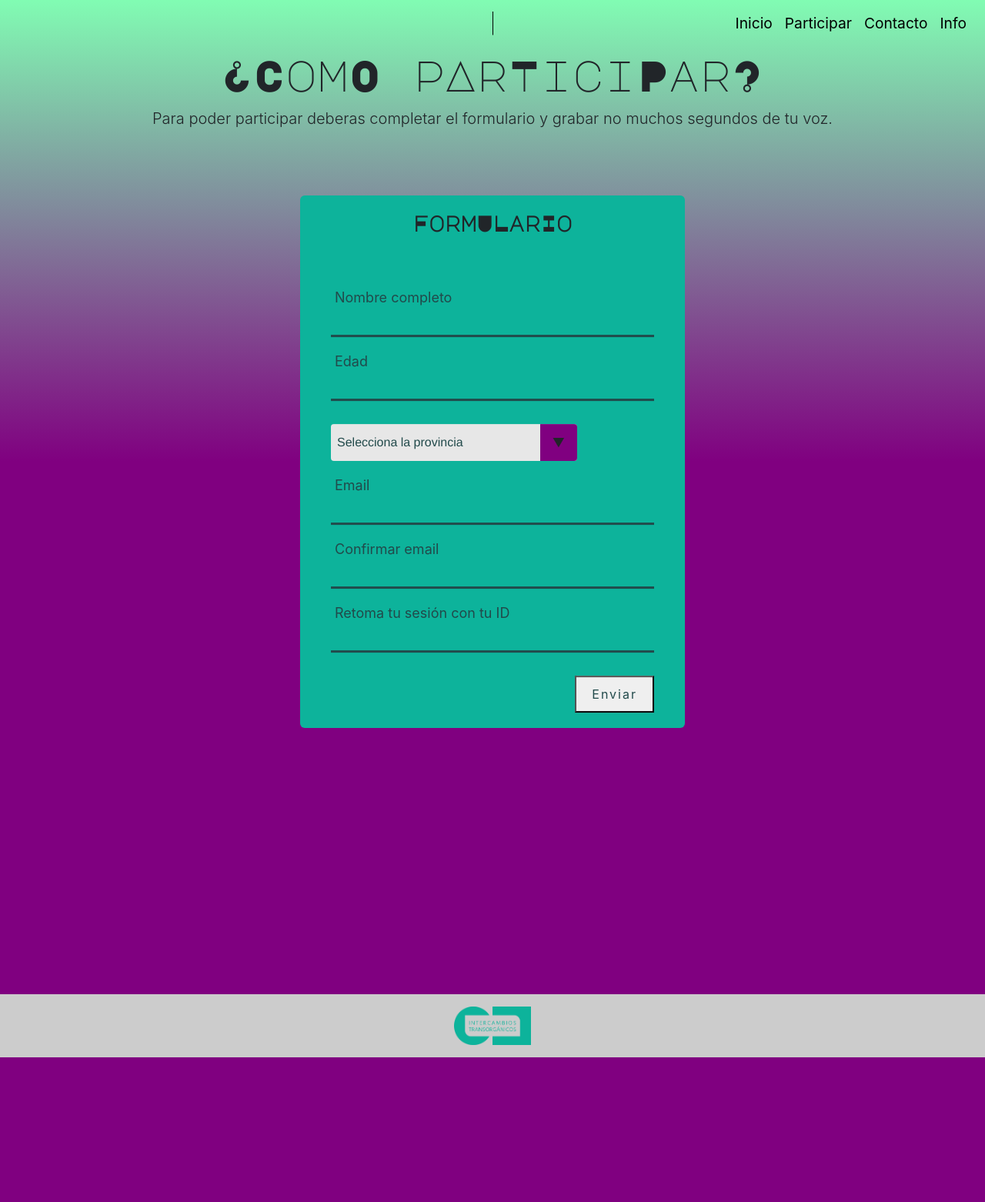
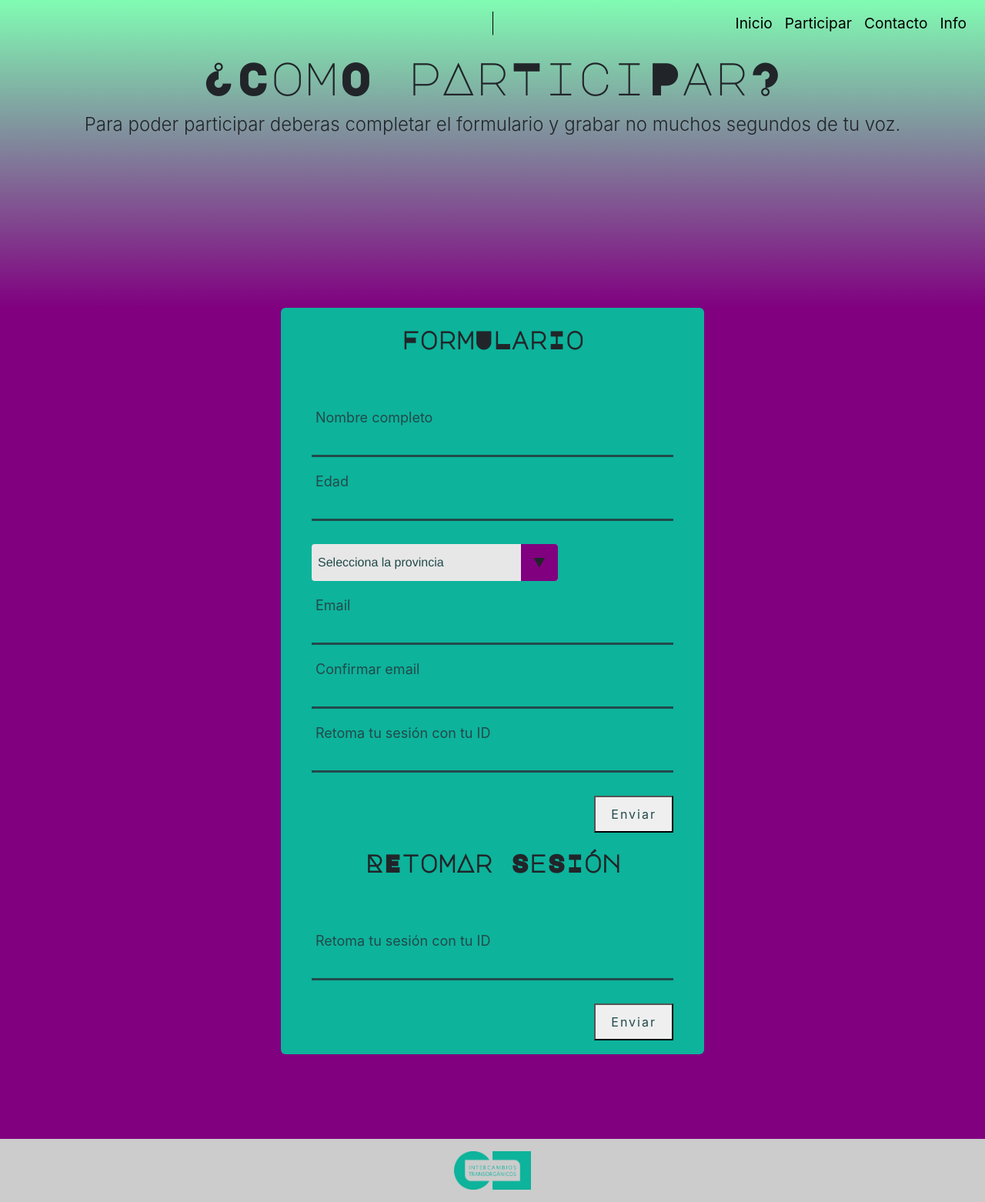
Before and after one commit to MatiasDiBernardo/Archivoz_Web, a Flask app: page /registro_voces in a window 1280 px wide. Shown: the whole page at 77% size. Before the commit the page ends 1374 px from the top, so only its background shows below. Run offline with Flask 3, Linux system fonts and the light colour scheme; some libraries are stand-ins or nearby versions.

Commit message:
Modificacion del form (css y html)

```diff
--- a/website/static/css/styleformulario.css
+++ b/website/static/css/styleformulario.css
@@ -1,30 +1,73 @@
 .jumbotron {
-    height: 75vh;
+    height: 50vh;
     position: static;
 }
 
+.jumbotron h1 {
+    font-size: 3.75rem;
+}
+
+.jumbotron p {
+    font-size: 1.5rem;
+}
+
+.contenedor-externo {
+    width: 100%;
+    height: 85vh;
+    display: flex;
+    justify-content: center;
+    align-items: flex-start;
+    background: #800080;
+}
+
+.contenedor-externo-login {
+    width: 100%;
+    height: 50vh;
+    display: flex;
+    justify-content: center;
+    align-items: flex-start;
+    background: #800080;
+}
+
+.formulario {
+    width: 550px;
+    height: 700px;
+    background: #0DB39B;
+    border-radius: 6px;
+}
+
+.formulario-login {
+    width: 550px;
+    height: 290px;
+    background: #0DB39B;
+    border-radius: 6px;
+}
 
 .formulario h3 {
     font-family: 'Major Mono Display', monospace;
+    font-size: 2rem;
     padding: 0.7em;
     text-align: center;
     font-weight: 600;
 }
 
-.formulario {
-    position: relative;
-    bottom: 70%;
-    left: 50%;
-    transform: translate(-50%, -50%);
-    width: 500px;
-    background: #0DB39B;
-    border-radius: 6px;
+.formulario-login h3 {
+    font-family: 'Major Mono Display', monospace;
+    font-size: 2rem;
+    padding: 0.7em;
+    text-align: center;
+    font-weight: 600;
 }
+
 
 .formulario form {
     padding: 20px 40px;
     box-sizing: border-box;
+}
 
+.formulario-login form {
+    padding: 20px 40px;
+    box-sizing: border-box;
 }
 
 form .entrada {
--- a/website/templates/base.html
+++ b/website/templates/base.html
@@ -57,8 +57,45 @@
       </nav>
     </div>
 
+    <!-- Modal contacto -->
+    <div class="modal fade" id="contactoModal" tabindex="-1" role="dialog" aria-labelledby="exampleModalLabel"
+      aria-hidden="true">
+      <div class="modal-dialog modal-dialog-centered" role="document">
+        <div class="modal-content ">
+          <div class="modal-header bg-col">
+            <h5 class="modal-title">#Contacto</h5>
+            <button type="button" class="close" data-dismiss="modal" aria-label="Close">
+              <span aria-hidden="true">&times;</span>
+            </button>
+          </div>
+          <div class="modal-body  bg-clonar bg-col redes-bg">
+
+            <div class="modal-content contactContent">
+              <a href="https://www.instagram.com/intercambios_transorganicos/"><i class="fab fa-instagram"></i></a>
+            </div>
+
+            <div class="modal-content contactContent">
+              <a href="https://www.facebook.com/intercambiostransorganicos"><i class="fab fa-facebook-f"></i></a>
+            </div>
+
+            <div class="modal-content contactContent">
+              <a href="mailto:intercambios.transorganicos@gmail.com"><i class="fas fa-at"></i></a>
+            </div>
+
+            <div class="modal-content contactContent">
+              <a href="https://intercambiostransorganicos.org/"><i class="far fa-window-restore"></i></a>
+            </div>
+
+          </div>
+          <div class="modal-footer bg-col">
+          </div>
+        </div>
+      </div>
+    </div>
+
     {% block body %}
     {% endblock %}
+
   </div>
 
   <!-- FOOTER -->
--- a/website/templates/form.html
+++ b/website/templates/form.html
@@ -1,5 +1,4 @@
 {% extends "./base.html" %}
-
 
 {% block tittle %}ArchiVoz Formulario{% endblock %}
 
@@ -22,12 +21,12 @@
     de tu voz.</p>
 
 </div>
-
+<div class="contenedor-externo">
   <div class="formulario">
 
     <h3>FormULarIo</h3>
 
-  <form method="POST">
+    <form id="signin" method="POST">
 
       <div class="entrada">
         <input type="text" id="nombre" name="nombre" required />
@@ -97,7 +96,33 @@
     </form>
 
   </div>
+</div>
 
+<div class="contenedor-externo-login">
+
+  <div class="formulario-login">
+
+    <h3>REtomAr SeSIón</h3>
+
+    <form id="login" action="POST">
+
+      <div class="entrada">
+        <input type="text" id="userID" name="userID" />
+        <label for="ID">Retoma tu sesión con tu ID</label>
+      </div>
+
+      <div class="contenedor-boton">
+        <button class="boton-neon" type="submit">
+          <span id="span1"></span>
+          <span id="span2"></span>
+          <span id="span3"></span>
+          <span id="span4"></span>
+          Enviar
+        </button>
+      </div>
+    </form>
+  </div>
+</div>
 
 {% endblock %}
 
```
Also changed, not shown: requirements.txt (+15 -3 lines), website/static/js/animForm.js (+9 -12 lines), website/templates/index.html (+0 -37 lines), README.md, website/static/img/Intro_archivoz.PNG (added), 1 other file. Lines whose indentation alone changed are shown as unchanged.
